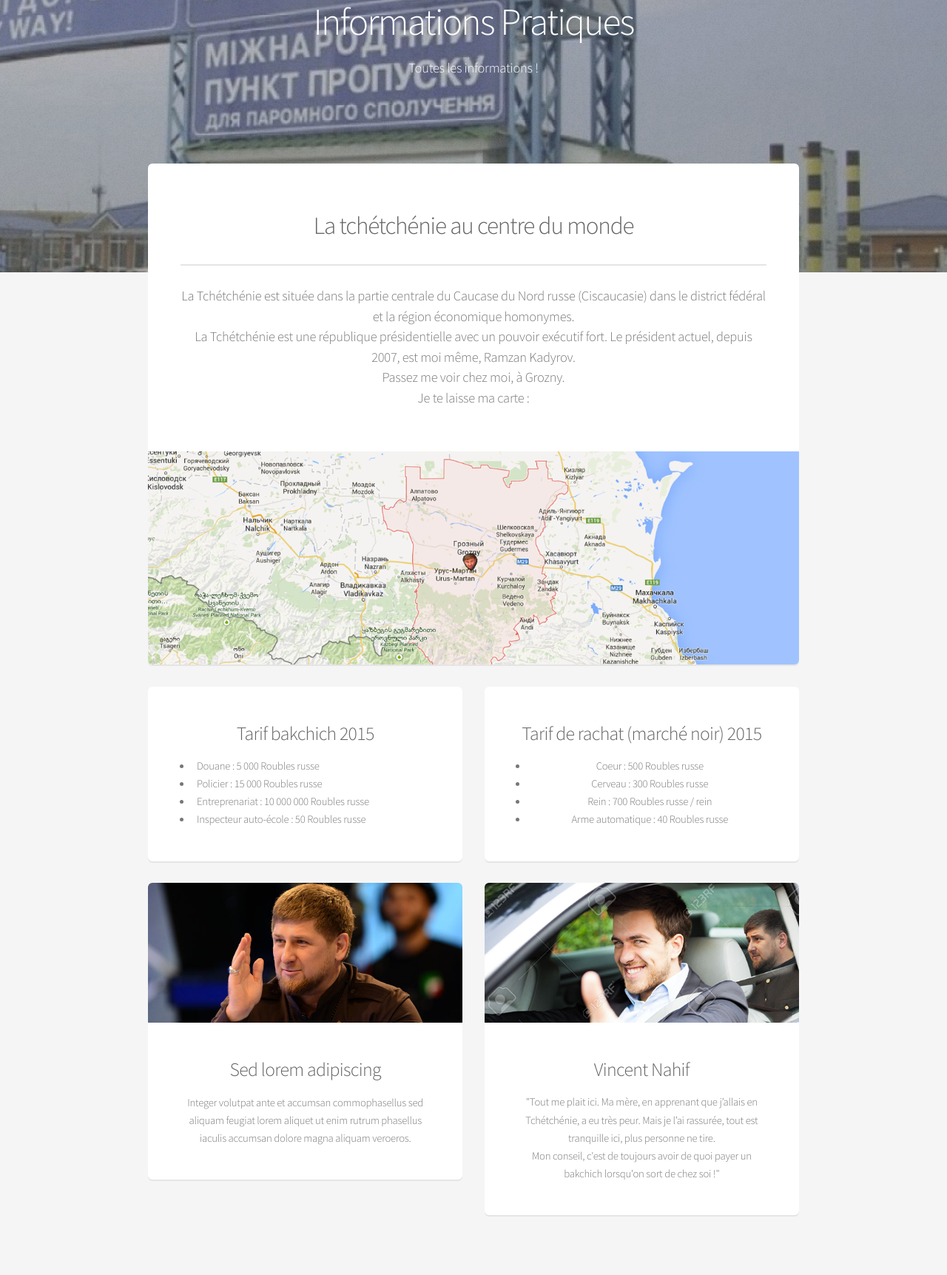
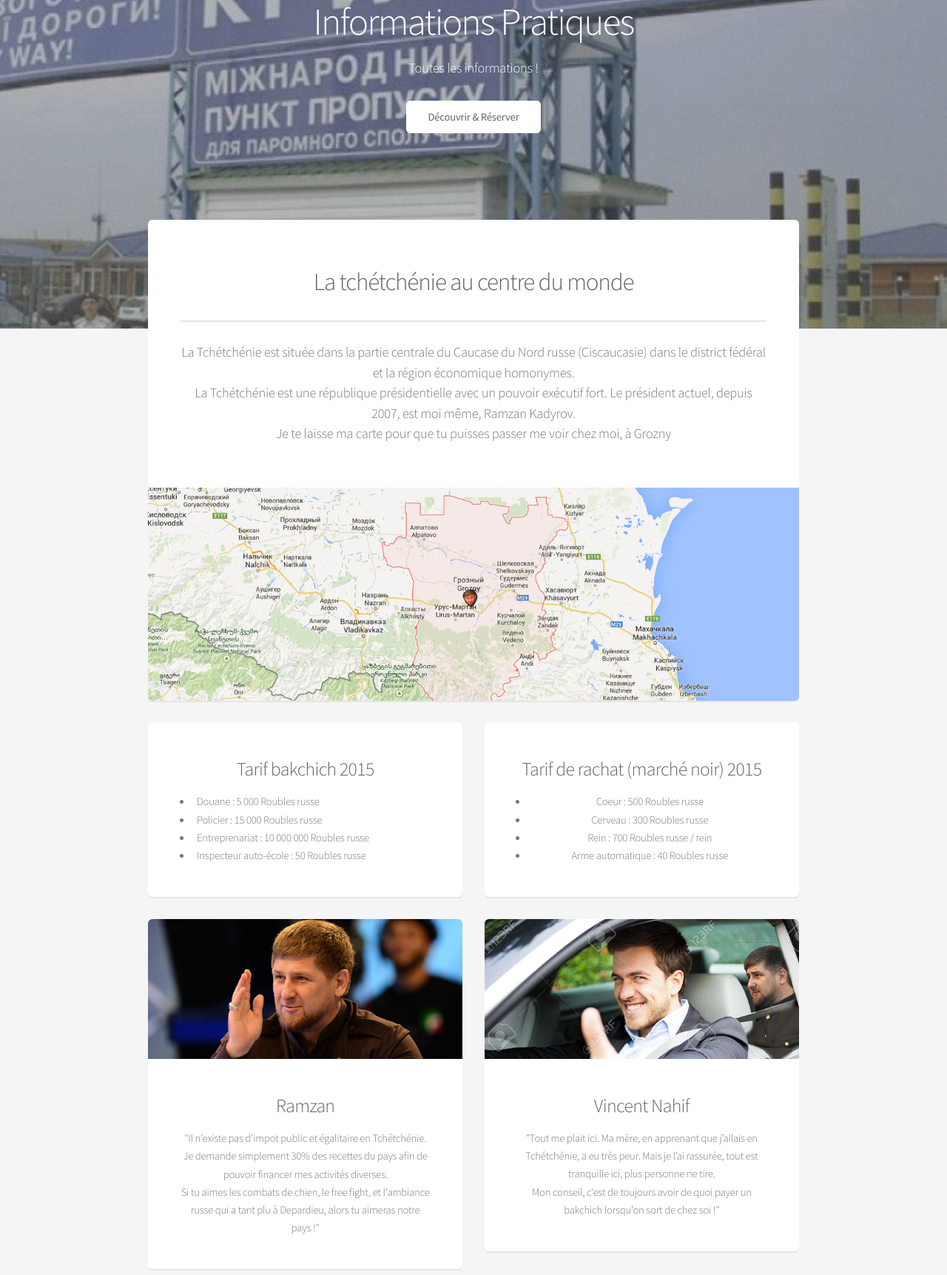
Before and after one commit to julienCsj/MA-Projet, a plain HTML site: page info-pratique.html in a window 1280 px wide. Shown: the part 144-1867 px from the top of the page at 74% size. Drawn offline with Linux system fonts and the light colour scheme.

Commit message:
Modifier le texte des info pratiques

```diff
--- a/info-pratique.html
+++ b/info-pratique.html
@@ -44,6 +44,9 @@
 			<section id="banner" class="infopratique">
 				<h2>Informations Pratiques</h2>
 				<p>Toutes les informations !</p>
+				<ul class="actions">
+					<li><a href="http://www.edreams.fr/engine/ItinerarySearch/search?preferedAirlineOne=&gclid=&departureCity=Paris&departureDate=11%2F04%2F2015&searchType=4&labelFlexibleTxt=Je+suis+flexible&agencyID=EDR_FR&isDomainDotCom=false&arrivalCityHd=&zapOffPercent=0&buyPath=24&searchMainProductTypeName=FLIGHT&action=engine%2FItinerarySearch%2Fsearch&zapOffDirectFlight=1&filterDirectFlights=false&childs=0&metasearch=&arrivalLocation=Grozny&utm_source=&utm_campaign=&departureTime=0000&retDate=18%2F04%2F2015&tmpret=18%2F04%2F2015&numChilds=0&numAdults=1&websiteCode=FR&numInfants=0&country=FR&arrivalCity=Grozny&serviceclass=Y&AirportsType=ALL&chkAirportsType=&isZapOffdates=0&adults=1&auxOrBt=0&language=fr&isCorporateFares=1&utm_medium=&returnTime=0000&collectionTypeEstimationNeeded=&serviceSearch=1&mktportal=&youths=0&preferedAirlineTwo=&infantswithseats=0&returnDate=18%2F04%2F2015&tripTypeName=ROUND_TRIP&departureCityHd=&norestrictions2=0&utm_content=&affiliate=&preferedAirlineThree=&trip=1&infants=0&utm_term=&depDate=11%2F04%2F2015&isZapOff=0&tripType=1&departureLocation=Paris&preferedAirline=&seniors=0&applyAllTaxes=false&zapOffCarrier=UX" class="button special" target="_blank">Découvrir & Réserver</a></li>
+				</ul>
 			</section>
 
 		<!-- Main -->
@@ -56,8 +59,7 @@
 						</h2>
 						<p>La Tchétchénie est située dans la partie centrale du Caucase du Nord russe (Ciscaucasie) dans le district fédéral et la région économique homonymes.<br />
 						La Tchétchénie est une république présidentielle avec un pouvoir exécutif fort. Le président actuel, depuis 2007, est moi même, Ramzan Kadyrov. <br>
-						Passez me voir chez moi, à Grozny. <br>
-						Je te laisse ma carte :</p>
+						Je te laisse ma carte pour que tu puisses passer me voir chez moi, à Grozny</p>
 					</header>
 					<span class="image featured"><img src="images/montagne-banniere.png" alt="" /></span>
 				</section>
@@ -96,8 +98,10 @@
 
 						<section class="box special">
 							<span class="image featured"><img src="images/montagne-personne2.png" alt="" /></span>
-							<h3>Sed lorem adipiscing</h3>
-							<p>Integer volutpat ante et accumsan commophasellus sed aliquam feugiat lorem aliquet ut enim rutrum phasellus iaculis accumsan dolore magna aliquam veroeros.</p>
+							<h3>Ramzan</h3>
+							<p>"Il n'existe pas d'impot public et égalitaire en Tchétchénie.<br>
+							 Je demande simplement 30% des recettes du pays afin de pouvoir financer mes activités diverses.<br>
+							 Si tu aimes les combats de chien, le free fight, et l'ambiance russe qui a tant plu à Depardieu, alors tu aimeras notre pays !"</p>
 						</section>
 
 					</div>
```
